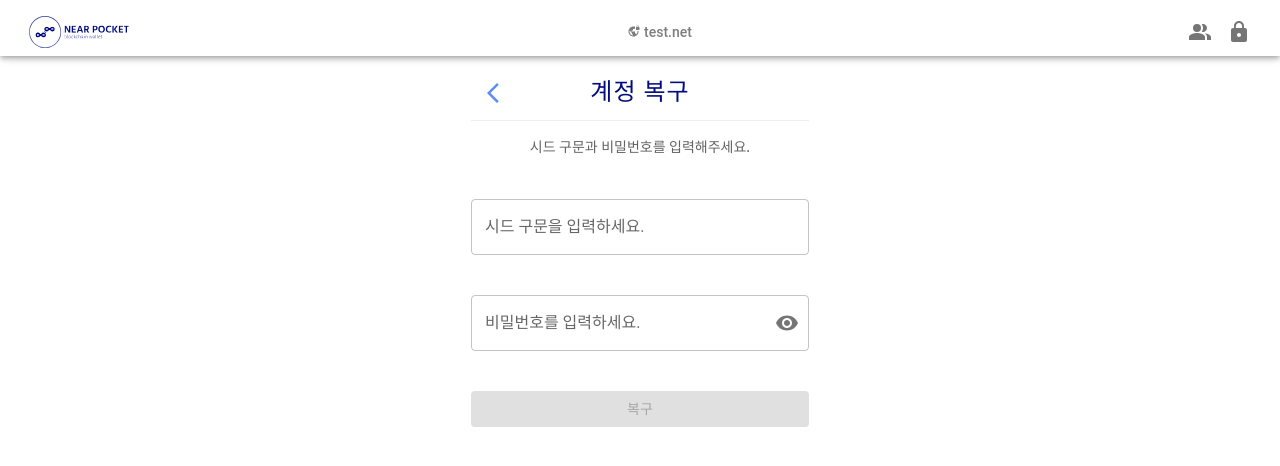
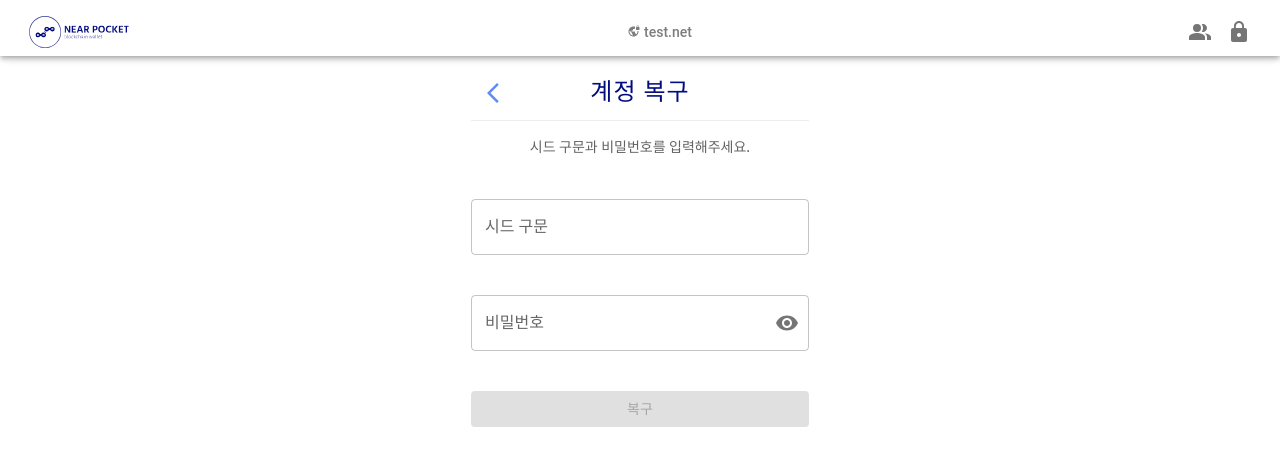
Before and after one commit to codestates/BTA1stProject-18, a React (Create React App) app in the folder near-pocket/: page /recover in a window 1280 px wide. Shown: the top 466 px of the page. Built offline with nearby package versions, Linux system fonts and the light colour scheme; what near-api-js would draw is missing.

Commit message:
change textfield label in recover account page

```diff
--- a/near-pocket/src/views/Popup/RecoverAccount.jsx
+++ b/near-pocket/src/views/Popup/RecoverAccount.jsx
@@ -118,12 +118,12 @@ const RecoverAccount = () => {
         시드 구문과 비밀번호를 입력해주세요.
       </Typography>
       <Box mt={5}>
-        <TextField label='시드 구문을 입력하세요.' fullWidth variant='outlined' onChange={handleTypeConfirmMnemonics} />
+        <TextField label='시드 구문' fullWidth variant='outlined' onChange={handleTypeConfirmMnemonics} />
       </Box>
 
       <Box component='form' noValidate autoComplete='off' mt={5}>
         <FormControl fullWidth variant='outlined'>
-          <InputLabel htmlFor='outlined-adornment-password'>비밀번호를 입력하세요.</InputLabel>
+          <InputLabel htmlFor='outlined-adornment-password'>비밀번호</InputLabel>
           <OutlinedInput
             id='outlined-adornment-password'
             type={showPassword ? 'text' : 'password'}
@@ -136,7 +136,7 @@ const RecoverAccount = () => {
                 </IconButton>
               </InputAdornment>
             }
-            label='Password'
+            label='비밀번호'
           />
         </FormControl>
       </Box>
```
